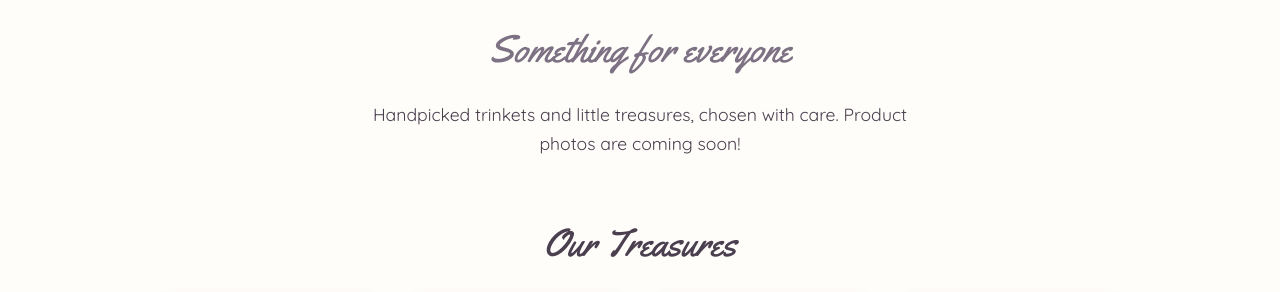
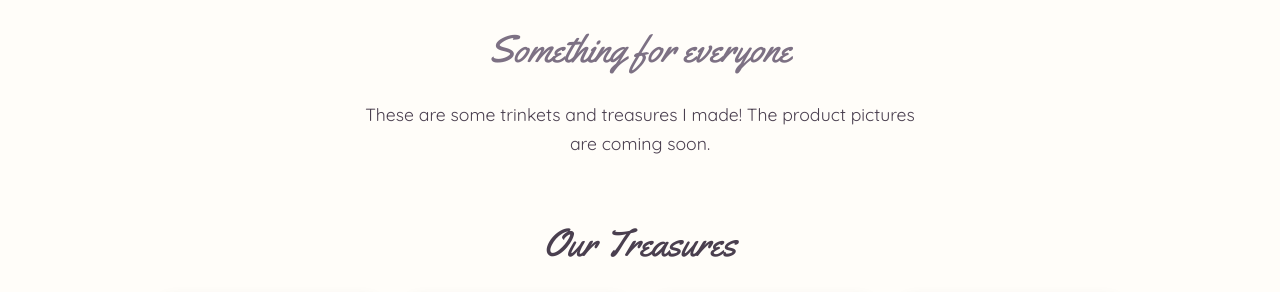
Before and after one commit to LucysTrinketsandTreasures/website-files, a Jekyll site: the page built from index.html, in a window 1280 px wide. Shown: the part 241-533 px from the top of the page. Built offline with Jekyll 4.4.1, drawn with Linux system fonts in a browser that asks for light colours.

Commit message:
Update index.html

```diff
--- a/index.html
+++ b/index.html
@@ -4,7 +4,7 @@ layout: default
 <section class="hero">
   <h1>{{ site.title }}</h1>
   <p class="tagline">{{ site.tagline }}</p>
-  <p class="intro">Handpicked trinkets and little treasures, chosen with care. Product photos are coming soon!</p>
+  <p class="intro">These are some trinkets and treasures I made! The product pictures are coming soon.</p>
 </section>
 
 <section>
```
